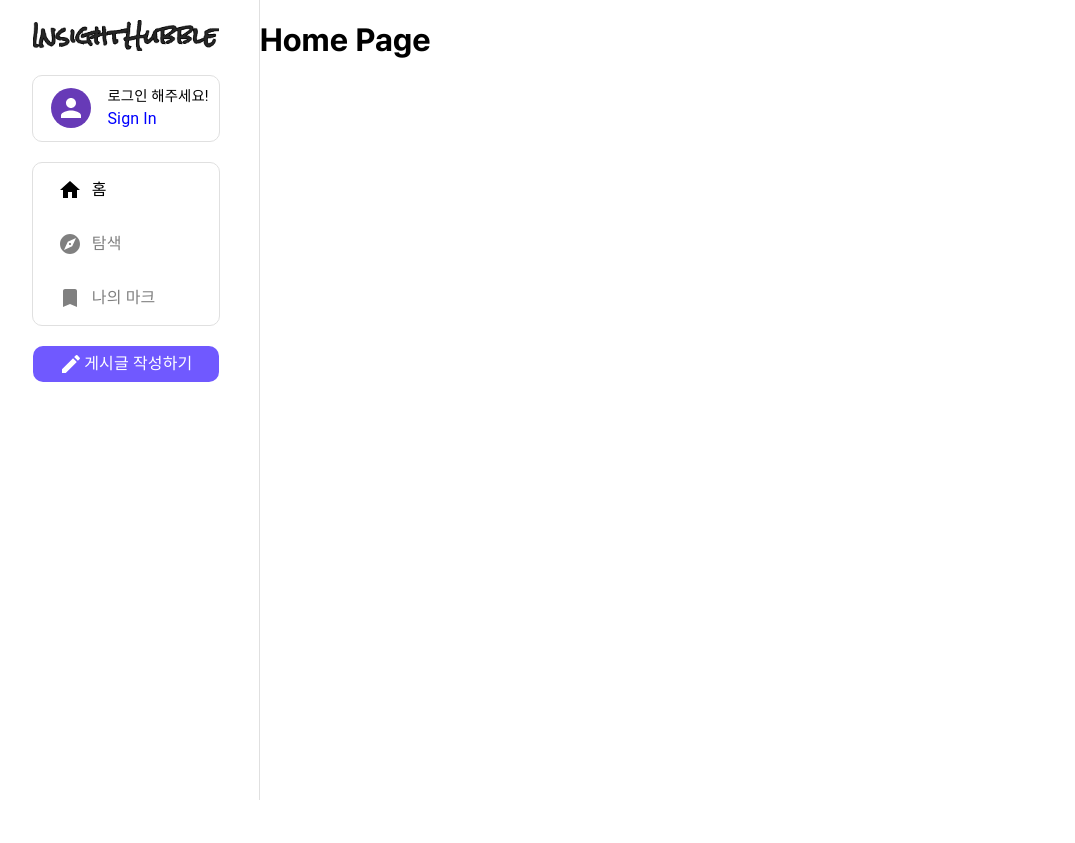
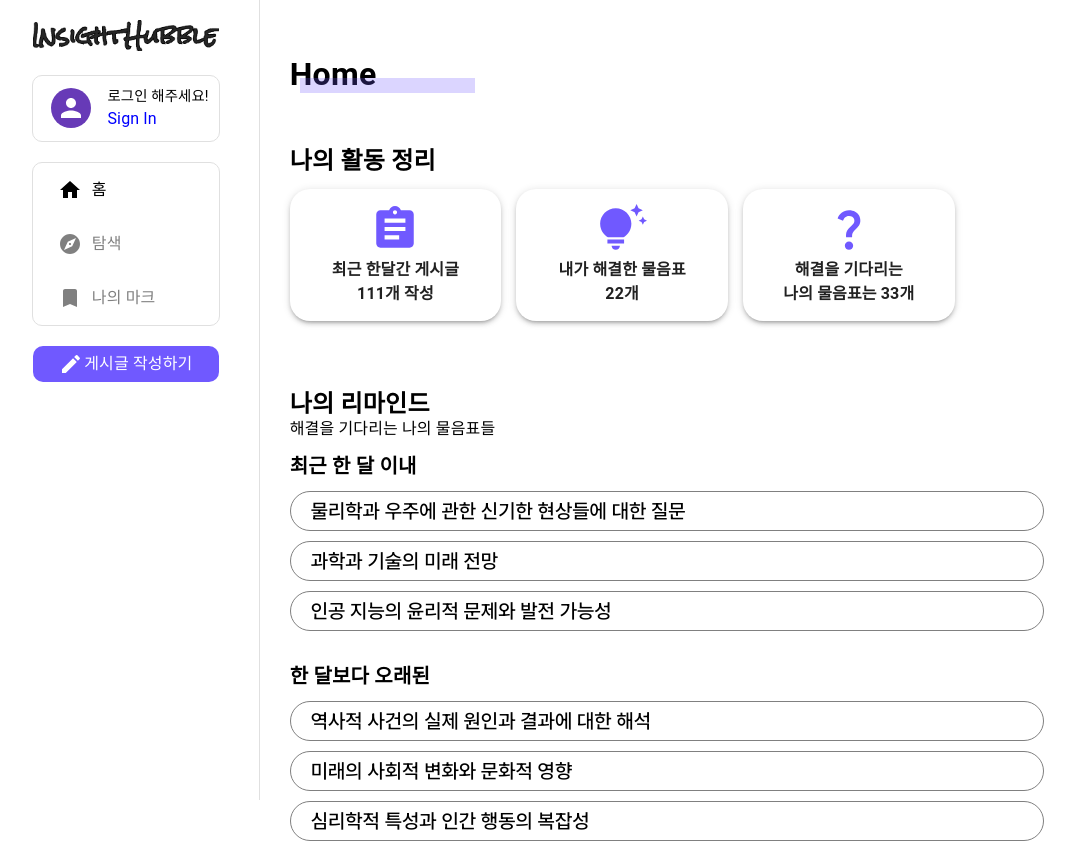
Before and after one commit to parkblo/insight-hubble-front, a React (Create React App) app: page / in a window 1280 px wide. Shown: the top 843 px of the page, without its empty margins (7-1082 px from the left). Before the commit the page ends 800 px from the top, so only its background shows below. Built offline with nearby package versions, Linux system fonts and the light colour scheme.

Commit message:
✨ feat: Home 탭 UI 구현

```diff
--- a/src/App.tsx
+++ b/src/App.tsx
@@ -18,7 +18,7 @@ function App() {
           <Grid xs={2.5}>
             <Sidebar></Sidebar>
           </Grid>
-          <Grid xs={8.5}>
+          <Grid xs={8.5} sx={{marginLeft:"30px"}}>
             <Routes>
               <Route path="/signIn" element={<SignIn />} />
               <Route path="/" element={<Home />} />
--- /dev/null
+++ b/src/components/HomeItem/HomeItemStyles.tsx
@@ -0,0 +1,62 @@
+const styles = {
+    summary: {
+        itemContainer: {
+            borderRadius: "20px",
+            padding: "15px",
+            marginRight: "15px",
+            marginBottom: "15px",
+            display: "flex",
+            flexDirection: "column",
+            justifyContent: "center",
+            alignItems: "center",
+            "&:hover" : {
+                boxShadow: 6,
+            },
+        },
+        itemIcon: {
+            fontSize: "50px",
+            color: "#7059FF"
+        },
+        itemText: {
+            textAlign: "center",
+            fontWeight: "bold"
+        }
+    },
+    remind: {
+        container: {
+            marginBottom: "20px",
+        },
+        dateText: {
+            fontSize: "20px",
+            fontWeight: "bold",
+            marginBottom: "10px",
+        },
+        itemContainer: {
+            border: "1px solid #808080",
+            padding:"7px",
+            paddingLeft:"20px",
+            fontSize: "20px",
+            fontWeight:"medium",
+            borderRadius:"20px",
+            marginBottom:"10px",
+            width:"80%",
+            "&:hover": {
+                backgroundColor: "#B8ACFF",
+            }
+        }
+    },
+    notification: {
+        container: {
+            border: "1px solid #808080",
+            padding:"7px",
+            paddingLeft:"20px",
+            fontSize: "20px",
+            fontWeight:"medium",
+            borderRadius:"20px",
+            marginBottom:"10px",
+            width:"80%",
+        }
+    }
+};
+
+export default styles;
--- /dev/null
+++ b/src/components/HomeItem/NotificationList.tsx
@@ -0,0 +1,22 @@
+import React from "react";
+import { Box, Typography } from "@mui/material";
+
+import styles from "./HomeItemStyles";
+
+function NotificationList() {
+    const dummyNotificationData = [
+        {id: 1, text: "movewithurgency님이 회원님의 게시글을 북마크에 추가했습니다."},
+        {id: 2, text: "liliili님이 회원님의 게시글에 느낌표를 남겼습니다. : '이 문제는 이 자료에 정리되어있습니다.'"},
+        {id: 3, text: "localdelusion님이 회원님의 게시글에 댓글을 남겼습니다 : '이 문제는 어렵네요.'"},
+    ]
+
+    return (
+        <Box sx={styles.notification.container}>
+            {dummyNotificationData.map((item: any) => (
+                <Typography sx={{marginBottom:"5px"}}>{item.text}</Typography>
+            ))}
+        </Box>
+    )
+}
+
+export default NotificationList;
--- /dev/null
+++ b/src/components/HomeItem/RemindList.tsx
@@ -0,0 +1,51 @@
+import React from "react";
+import { Box, Typography } from "@mui/material";
+
+import styles from "./HomeItemStyles";
+
+// TODO: 포스트 테이블 정의 변경에 따라서 수정이 필요할 수 있음.
+interface postDataType {
+    post_id: number,
+    title: string,
+    created_at: string,
+}
+
+function categorizeDate({data}: {data: postDataType[]}) {
+    const today = new Date();
+    const thirtyDaysAgo = new Date(today.getFullYear(), today.getMonth(), today.getDate() - 30);
+
+    const postsOneMonth = data.filter((item: postDataType) => new Date(item.created_at) > thirtyDaysAgo);
+    const postsElse = data.filter((item: any) => !postsOneMonth.includes(item));
+
+    return {postsOneMonth, postsElse};
+}
+
+function RemindList() {
+    const dummyPostsData = [
+        {post_id:1, title: "물리학과 우주에 관한 신기한 현상들에 대한 질문", created_at: "2024-04-01T00:00:00Z"},
+        {post_id:2, title: "과학과 기술의 미래 전망", created_at: "2024-04-02T00:00:00Z"},
+        {post_id:3, title: "인공 지능의 윤리적 문제와 발전 가능성", created_at: "2024-04-03T00:00:00Z"},
+        {post_id:4, title: "역사적 사건의 실제 원인과 결과에 대한 해석", created_at: "2023-09-01T00:00:00Z"},
+        {post_id:5, title: "미래의 사회적 변화와 문화적 영향", created_at: "2023-08-01T00:00:00Z"},
+        {post_id:6, title: "심리학적 특성과 인간 행동의 복잡성", created_at: "2023-07-01T00:00:00Z"},
+    ]
+
+    // 날짜를 기준으로 한달 이내 게시물, 보다 오래된 게시물로 분류
+    const {postsOneMonth, postsElse} = categorizeDate({data: dummyPostsData});
+
+    return (
+        <Box>
+            <Typography sx={styles.remind.dateText}>최근 한 달 이내</Typography>
+            {postsOneMonth.map((item: any) => (
+                <Box key={item.post_id} sx={styles.remind.itemContainer}>{item.title}</Box>
+            ))}
+            <Box sx={{height: "20px"}}></Box>
+            <Typography sx={styles.remind.dateText}>한 달보다 오래된</Typography>
+            {postsElse.map((item: any) => (
+                <Box key={item.post_id} sx={styles.remind.itemContainer}>{item.title}</Box>
+            ))}
+        </Box>
+    )
+}
+
+export default RemindList;
--- /dev/null
+++ b/src/components/HomeItem/SummaryList.tsx
@@ -0,0 +1,54 @@
+import React from "react";
+import { Box, Grid, Paper, Typography } from "@mui/material";
+import AssignmentIcon from '@mui/icons-material/Assignment';
+import TipsAndUpdatesIcon from '@mui/icons-material/TipsAndUpdates';
+import QuestionMarkIcon from '@mui/icons-material/QuestionMark';
+
+import styles from "./HomeItemStyles";
+
+function SummaryList() {
+    const dummyProfileData = {
+        total_questions: 111,
+        total_completed_question: 22,
+        total_uncompleted_question: 33,
+    }
+
+    return (
+        <Box>
+            <Grid container>
+                <Grid item xs={12} md={3}>
+                    <Paper sx={styles.summary.itemContainer} elevation={3}>
+                        <Box>
+                            <AssignmentIcon sx={styles.summary.itemIcon}/>
+                        </Box>
+                        <Box>
+                            <Typography sx={styles.summary.itemText}>최근 한달간 게시글<br></br>{dummyProfileData.total_questions}개 작성</Typography>
+                        </Box>
+                    </Paper>
+                </Grid>
+                <Grid item xs={12} md={3}>
+                    <Paper sx={styles.summary.itemContainer} elevation={3}>
+                        <Box>
+                            <TipsAndUpdatesIcon sx={styles.summary.itemIcon}/>
+                        </Box>
+                        <Box>
+                            <Typography sx={styles.summary.itemText}>내가 해결한 물음표<br></br>{dummyProfileData.total_completed_question}개</Typography>
+                        </Box>
+                    </Paper>
+                </Grid>
+                <Grid item xs={12} md={3}>
+                    <Paper sx={styles.summary.itemContainer} elevation={3}>
+                        <Box>
+                            <QuestionMarkIcon sx={styles.summary.itemIcon}/>
+                        </Box>
+                        <Box>
+                            <Typography sx={styles.summary.itemText}>해결을 기다리는<br></br>나의 물음표는 {dummyProfileData.total_uncompleted_question}개</Typography>
+                        </Box>
+                    </Paper>
+                </Grid>
+            </Grid>
+        </Box>
+    )
+}
+
+export default SummaryList;
--- /dev/null
+++ b/src/components/MenuTitle/CategoryTitle.tsx
@@ -0,0 +1,17 @@
+import React from "react";
+import { Box, Typography } from "@mui/material";
+
+import styles from "./TitleStyles";
+
+function CategoryTitle({title, subTitle}:{title: string, subTitle?: string}) {
+    return (
+        <Box sx={styles.category.container}>
+            <Typography sx={styles.category.title}>{title}</Typography>
+            {subTitle &&
+                <Typography sx={styles.category.subTitle}>{subTitle}</Typography>
+            }
+        </Box>
+    )
+}
+
+export default CategoryTitle;
--- /dev/null
+++ b/src/components/MenuTitle/MenuTitle.tsx
@@ -0,0 +1,15 @@
+import { Box, Typography } from "@mui/material";
+import React from "react";
+
+import styles from "./TitleStyles";
+
+function MenuTitle({title}:{title: string}) {
+    return (
+        <Box>
+            <Typography sx={styles.menu.title}>{title}</Typography>
+            <Box sx={styles.menu.box}></Box>
+        </Box>
+    )
+}
+
+export default MenuTitle;
--- /dev/null
+++ b/src/components/MenuTitle/TitleStyles.tsx
@@ -0,0 +1,35 @@
+const styles = {
+    menu: {
+        title: {
+            fontWeight: "bold",
+            fontSize: "32px",
+            marginTop: "50px",
+        },
+        box: {
+            backgroundColor: "#7059FF",
+            width: "175px",
+            height: "15px",
+            marginTop: "-20px",
+            marginLeft: "10px",
+            marginBottom: "30px",
+            opacity: "0.25",
+        }
+    },
+    category: {
+        container: {
+            marginBottom: "10px",
+        },
+        title: {
+            fontWeight: "bold",
+            fontSize: "24px",
+            marginTop: "50px",
+
+        },
+        subTitle: {
+            fontSize: "16px",
+            marginTop: "-5px",
+        },
+    },
+};
+
+export default styles;
--- a/src/pages/Home/Home.tsx
+++ b/src/pages/Home/Home.tsx
@@ -1,8 +1,23 @@
 import React from "react";
+import { Box } from "@mui/material";
+
+import MenuTitle from "components/MenuTitle/MenuTitle";
+import CategoryTitle from "components/MenuTitle/CategoryTitle";
+import NotificationList from "components/HomeItem/NotificationList";
+import RemindList from "components/HomeItem/RemindList";
+import SummaryList from "components/HomeItem/SummaryList";
 
 function Home() {
     return (
-        <h1>Home Page</h1>
+        <Box>
+            <MenuTitle title="Home"/>
+            <CategoryTitle title="나의 활동 정리"/>
+            <SummaryList />
+            <CategoryTitle title="나의 리마인드" subTitle="해결을 기다리는 나의 물음표들"/>
+            <RemindList />
+            <CategoryTitle title="확인하지 않은 알림"/>
+            <NotificationList />
+        </Box>
     )
 }
 
```
